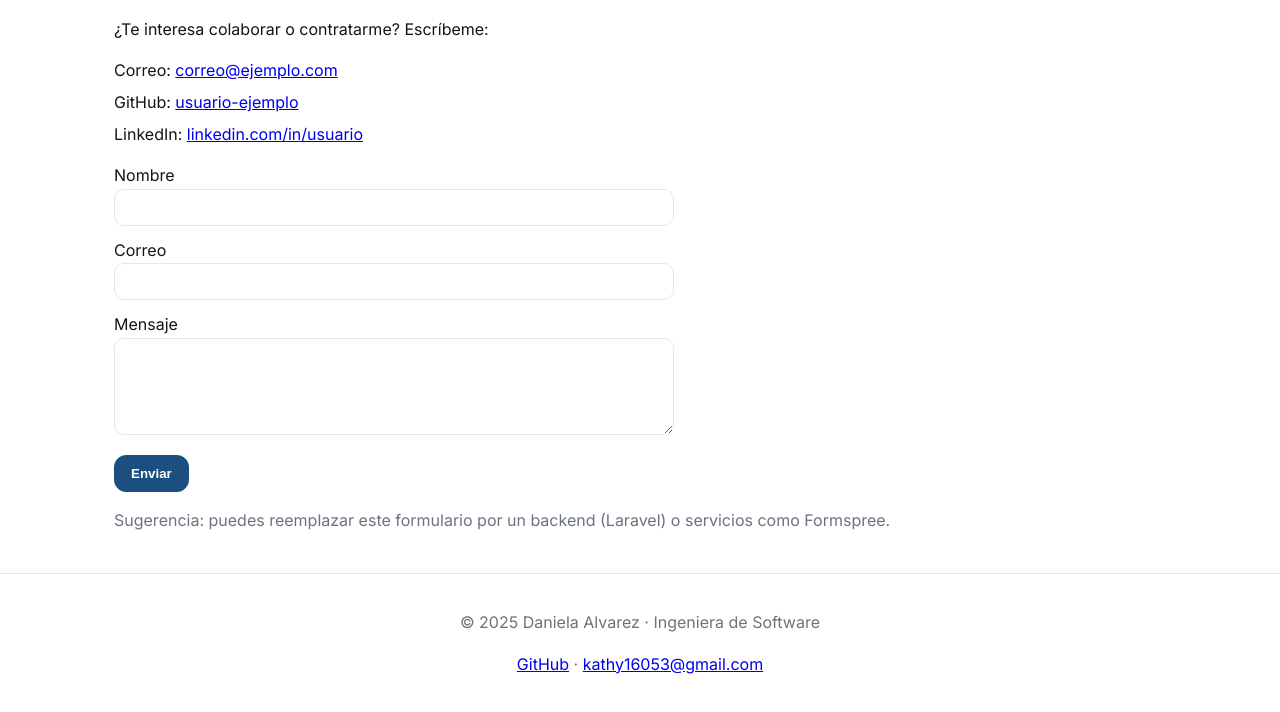
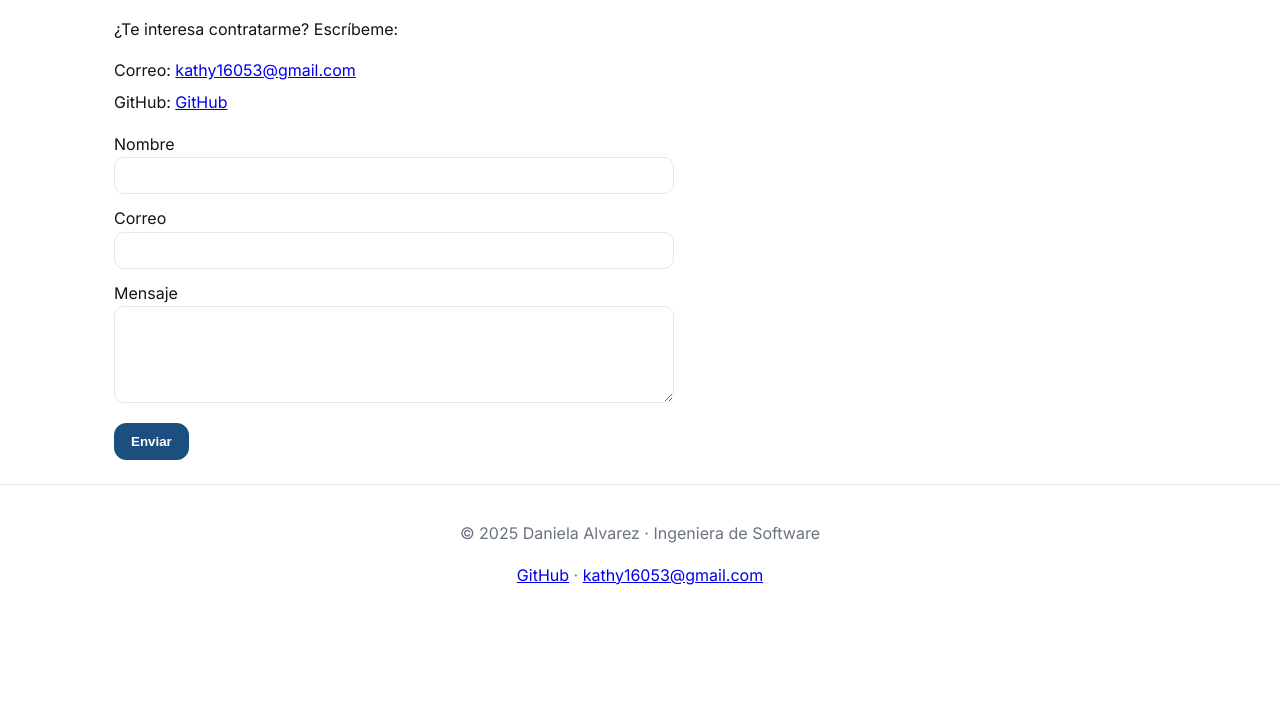
Before and after one commit to DanielaAlvarez0903/cvsitio, a plain HTML site: page cv-sitio/contacto.html in a window 1280 px wide. Shown: the part 156-868 px from the top of the page. After the commit the page ends 800 px from the top, so only its background shows below. Drawn offline with Linux system fonts and the light colour scheme.

Commit message:
final proyect

```diff
--- a/cv-sitio/contacto.html
+++ b/cv-sitio/contacto.html
@@ -30,14 +30,13 @@
 
 <section>
   <h1>Contacto</h1>
-  <p>¿Te interesa colaborar o contratarme? Escríbeme:</p>
+  <p>¿Te interesa contratarme? Escríbeme:</p>
   <ul class="contact">
-    <li>Correo: <a href="mailto:correo@ejemplo.com">correo@ejemplo.com</a></li>
-    <li>GitHub: <a href="https://github.com/usuario-ejemplo" target="_blank" rel="noopener">usuario-ejemplo</a></li>
-    <li>LinkedIn: <a href="#" target="_blank" rel="noopener">linkedin.com/in/usuario</a></li>
+    <li>Correo: <a href="kathy16053@gmail.com">kathy16053@gmail.com</a></li>
+    <li>GitHub: <a href="https://github.com/DanielaAlvarez0903" target="_blank" rel="noopener">GitHub</a></li>
   </ul>
 
-  <form class="contact-form" action="mailto:correo@ejemplo.com" method="post" enctype="text/plain">
+  <form class="contact-form" action="kathy16053@gmail.com" method="post" enctype="text/plain">
     <label>Nombre
       <input type="text" name="Nombre" required>
     </label>
@@ -49,8 +48,6 @@
     </label>
     <button class="btn primary" type="submit">Enviar</button>
   </form>
-
-  <p class="muted">Sugerencia: puedes reemplazar este formulario por un backend (Laravel) o servicios como Formspree.</p>
 </section>
 
 </main>
```
Also changed, not shown: cv-sitio/proyectos.html (+1 -1 lines), cv-sitio/assets/img/favicon.svg (deleted).
